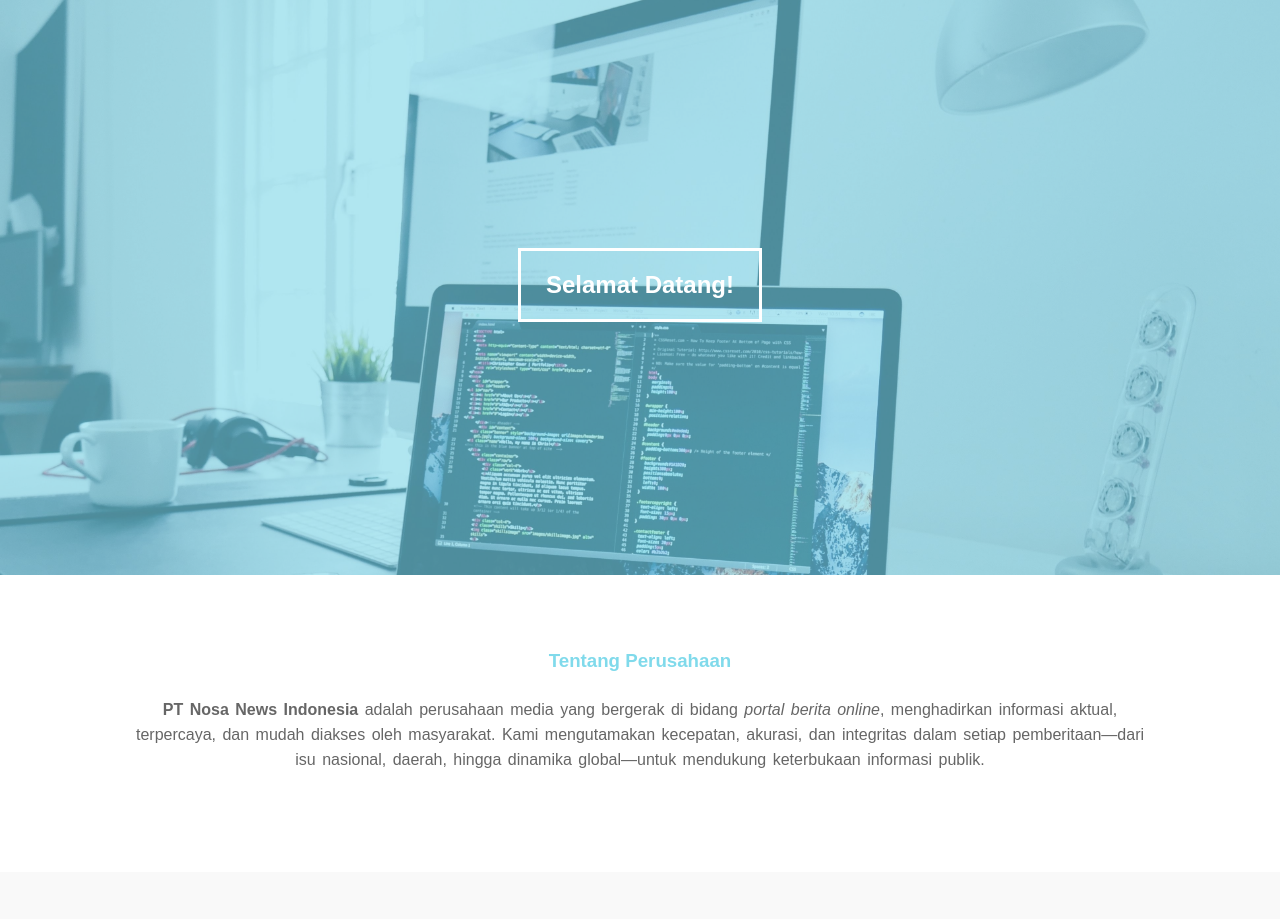
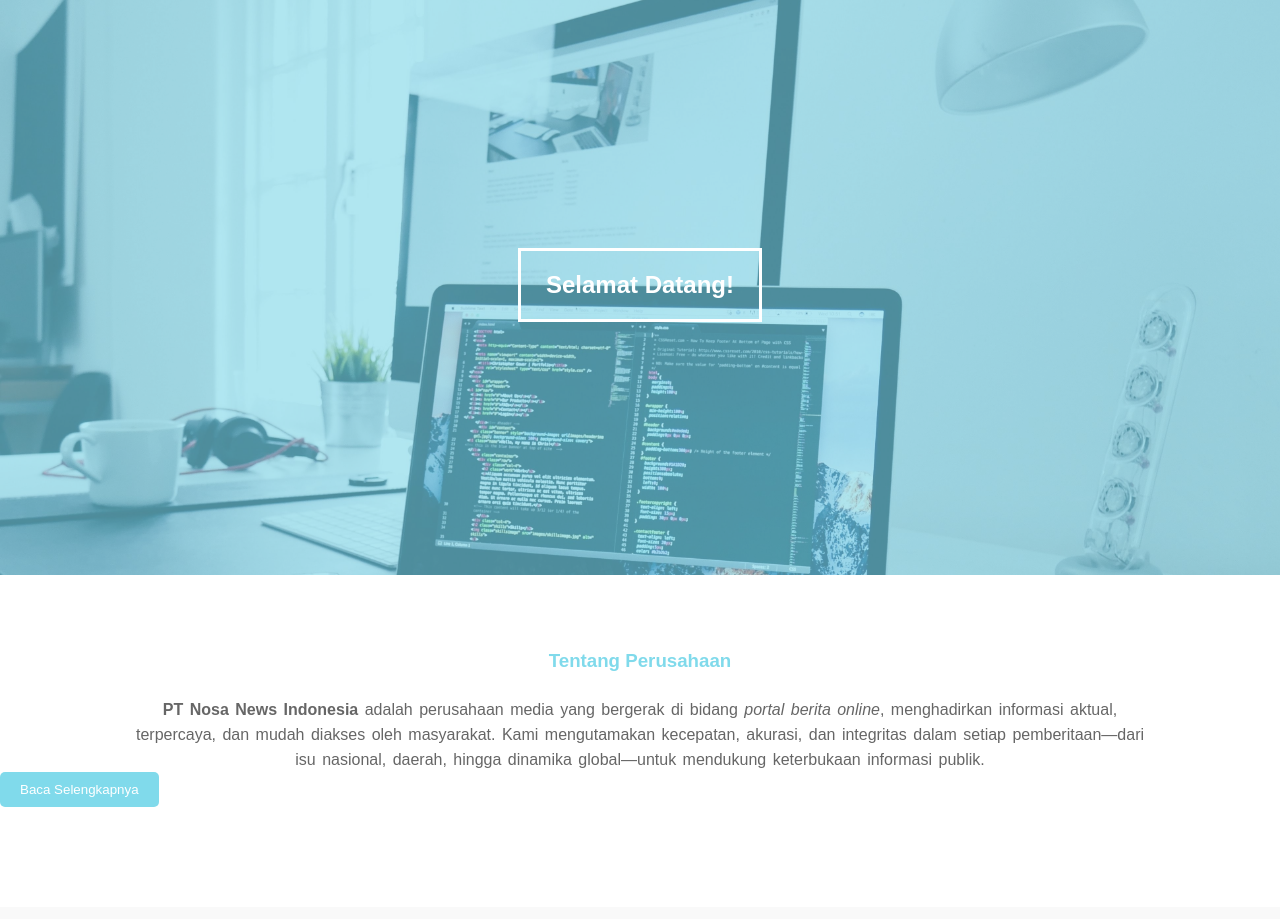
Before and after one commit to nosanews/CompanyProfile, a plain HTML site: page index.html in a window 1280 px wide. Shown: the part 101-1020 px from the top of the page. Drawn offline with nearby package versions, Linux system fonts and the light colour scheme.

Commit message:
Update index.html

```diff
--- a/index.html
+++ b/index.html
@@ -52,6 +52,11 @@
           hingga dinamika global—untuk mendukung keterbukaan informasi publik.
         </p>
 		</div>
+		<a href="https://nosanewsindonesia.pages.dev/about" target="_blank" style="text-decoration:none;">
+  <button style="padding:10px 20px; background-color:#80DAEB; color:white; border:none; border-radius:5px; cursor:pointer;">
+    Baca Selengkapnya
+  </button>
+</a>
 	</section>
 
 	<!-- BIDANG USAHA -->
```
